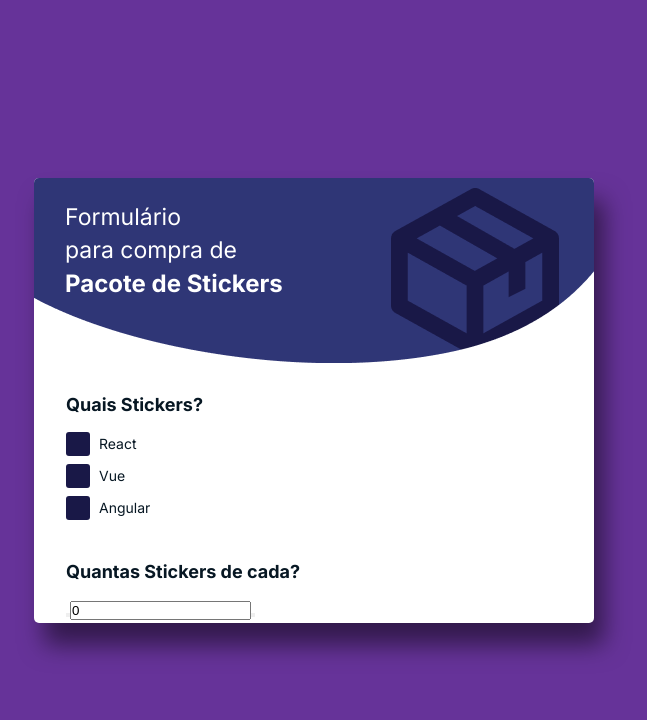
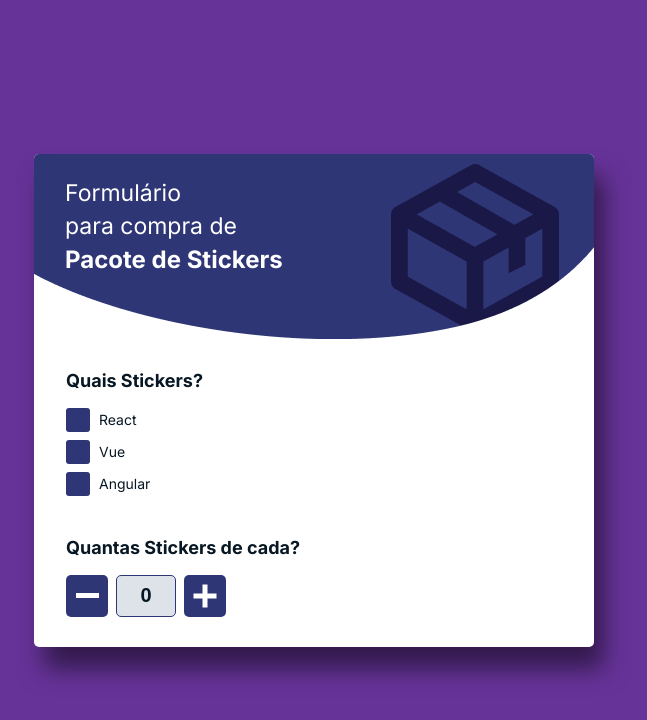
Before and after one commit to Gabriel-Souza2/Form-Pacote-de-stickers, a React (Vite) app: page / in a window 1280 px wide. Shown: the top 720 px of the page, without its empty margins (326-973 px from the left). Built offline with nearby package versions, Linux system fonts and the light colour scheme.

Commit message:
💄 (AmountStickers): estilizando Amount Stickers component

```diff
--- a/src/components/AmountStickers/index.tsx
+++ b/src/components/AmountStickers/index.tsx
@@ -7,7 +7,7 @@ export function AmountStickers() {
       <button data-testid="btn-down">
         <span className="sub"></span>
       </button>
-      <input type="text" defaultValue={0} />
+      <input className="amount" type="text" defaultValue={0} />
       <button data-testid="btn-up">
         <span className="add"></span>
       </button>
--- a/src/components/AmountStickers/styles.ts
+++ b/src/components/AmountStickers/styles.ts
@@ -1,4 +1,69 @@
 import styled from 'styled-components'
 import { FieldContainer } from '../../styles/commonStyles'
 
-export const AmountStickersContainer = styled(FieldContainer)``
+export const AmountStickersContainer = styled(FieldContainer)`
+  display: flex;
+  align-items: center;
+  gap: 8px;
+  button {
+    width: 4.2rem;
+    height: 4.2rem;
+    background-color: ${({ theme }) => theme['dark-grey-blue']};
+    border: none;
+    border-radius: 5px;
+    cursor: pointer;
+    position: relative;
+
+    display: flex;
+    align-items: center;
+    justify-content: center;
+
+    &:hover {
+      background-color: ${({ theme }) => theme['pine-green']};
+    }
+  }
+
+  .sub {
+    width: 2.3rem;
+    height: 0.5rem;
+    background-color: ${({ theme }) => theme.white};
+  }
+
+  .add::after {
+    content: ' ';
+    display: inline-block;
+    width: 0.5rem;
+    height: 2.3rem;
+    background-color: ${({ theme }) => theme.white};
+    position: absolute;
+    left: 50%;
+    top: 50%;
+    transform: translate(-50%, -50%);
+  }
+
+  .add::before {
+    content: ' ';
+    display: inline-block;
+    width: 2.3rem;
+    height: 0.5rem;
+    background-color: ${({ theme }) => theme.white};
+    position: absolute;
+    left: 50%;
+    top: 50%;
+    transform: translate(-50%, -50%);
+  }
+
+  .amount {
+    width: 6rem;
+    height: 4.2rem;
+
+    text-align: center;
+    color: ${({ theme }) => theme['pine-green']};
+    font-weight: bold;
+    font-size: 2rem;
+
+    border-radius: 5px;
+    border: 1px solid ${({ theme }) => theme['dark-grey-blue']};
+    background-color: ${({ theme }) => theme['light-sky-blue']};
+  }
+`
--- a/src/components/Checkboxes/styles.ts
+++ b/src/components/Checkboxes/styles.ts
@@ -24,7 +24,7 @@ export const CheckboxesContaier = styled(FieldContainer)`
     .checkmark {
       width: 2.4rem;
       height: 2.4rem;
-      background-color: ${({ theme }) => theme['dark-blue-grey']};
+      background-color: ${({ theme }) => theme['dark-grey-blue']};
       border-radius: 3px;
       cursor: pointer;
 
--- a/src/page/styles.ts
+++ b/src/page/styles.ts
@@ -46,7 +46,7 @@ export const HomeContainer = styled.div`
 `
 
 export const FormStickers = styled.form`
-  margin-top: 3rem;
+  margin: 3rem 0;
   display: flex;
   flex-direction: column;
   gap: 3.2rem;
```
Also changed, not shown: 1 other file (tests, documents, lock files or other folders).
